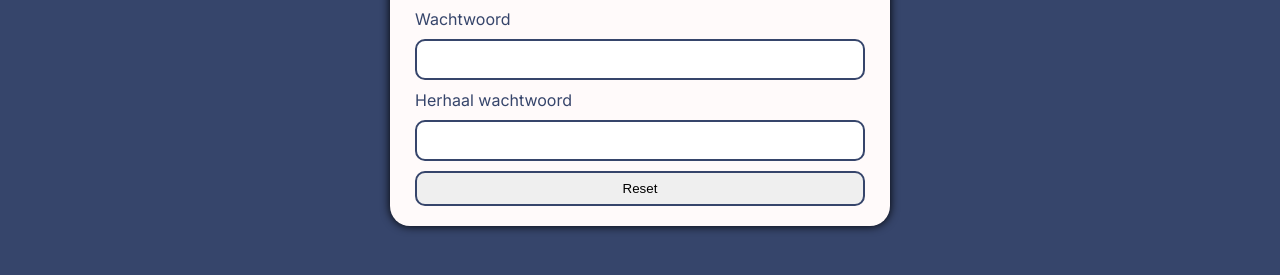
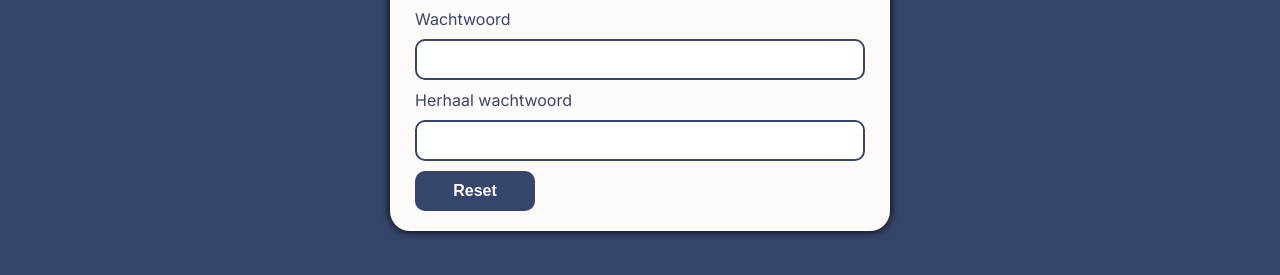
Before and after one commit to ps234880/Samen-Betalen, a plain HTML site: page wachtwoord_herstellen.html in a window 1280 px wide. Shown: the part 233-508 px from the top of the page. Drawn offline with Linux system fonts and the light colour scheme; a web font is replaced by a local one.

Commit message:
modified button class

```diff
--- a/wachtwoord_herstellen.html
+++ b/wachtwoord_herstellen.html
@@ -33,7 +33,7 @@
                 <label for="">Herhaal wachtwoord</label>
                 <input type="password" name="" id="">
 
-                <input type="button" value="Reset">
+                <input class="button" type="button" value="Reset">
             </form>
         </div>
     </div>
```
